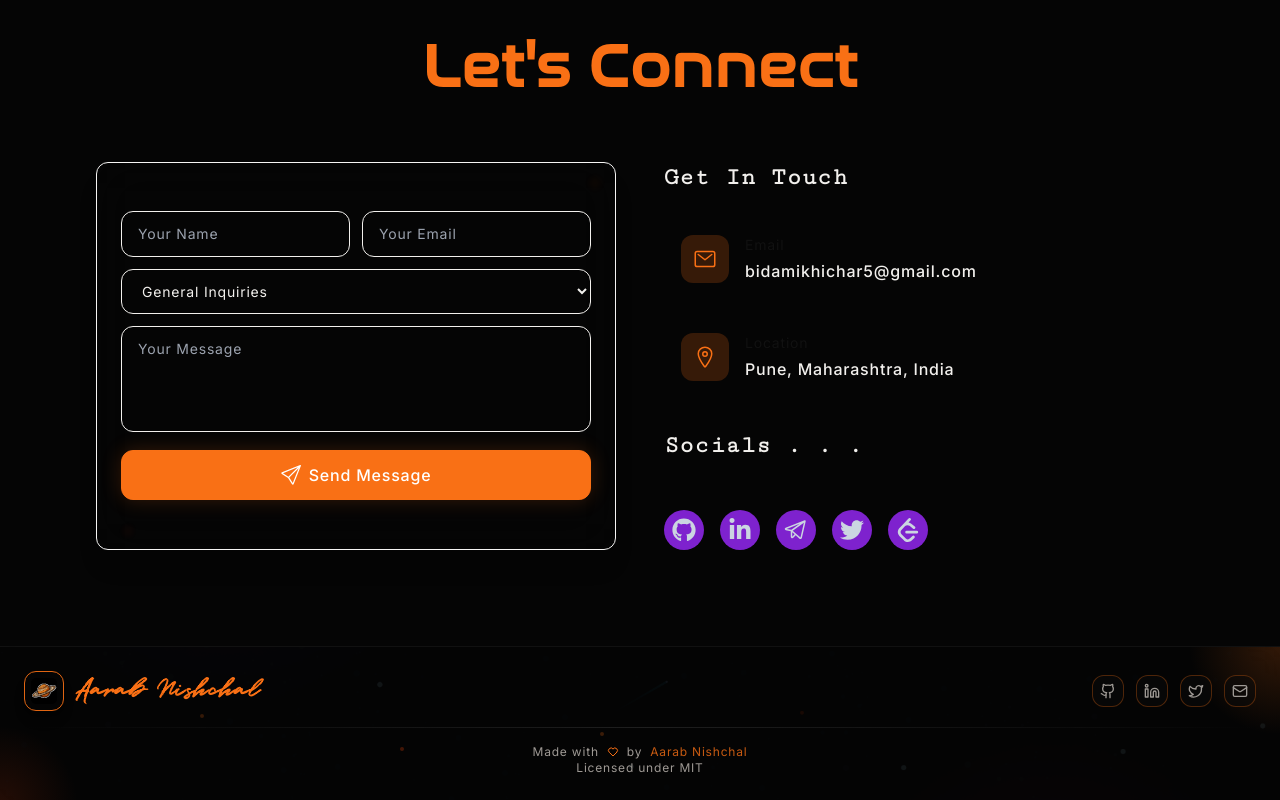
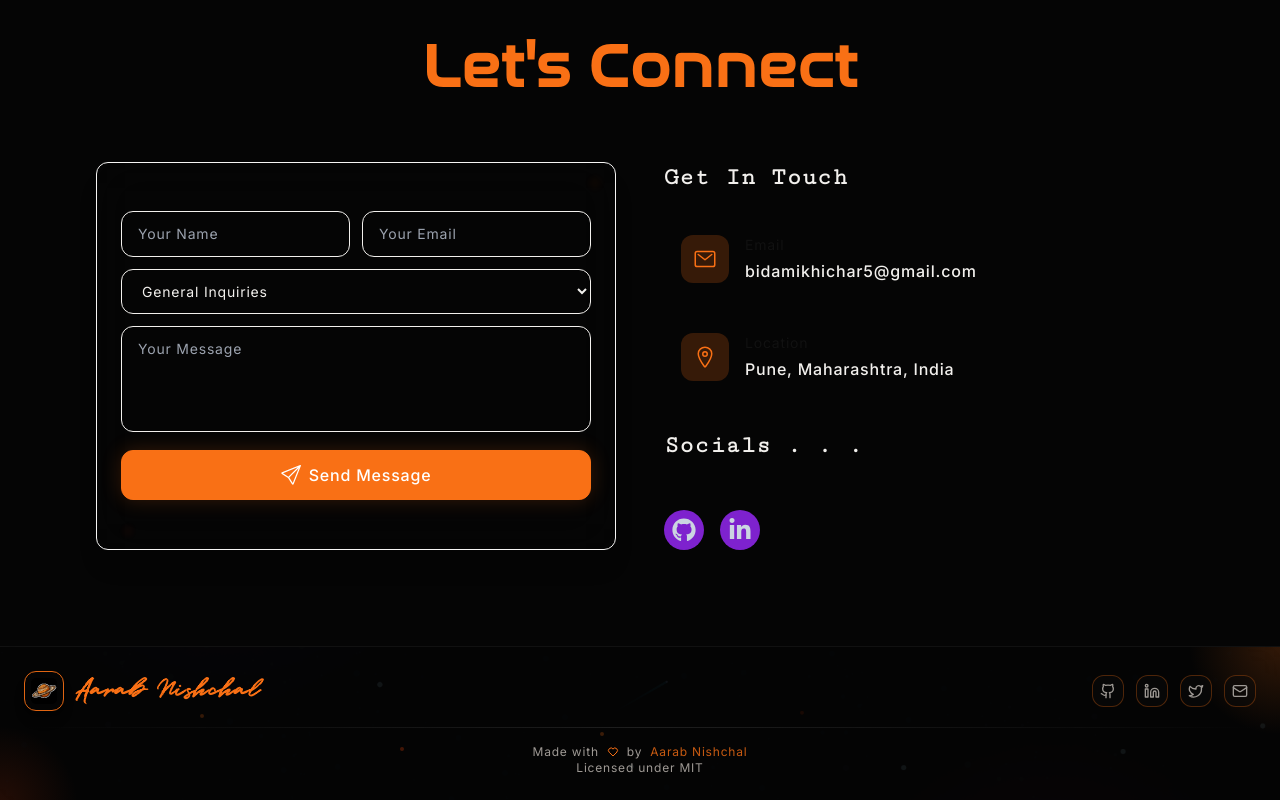
Before and after one commit to karishma-spec/Karishma-s-portfolio-v2, a Next.js app in the folder An/: page / in a window 1280 px wide. Shown: the part 3552-4352 px from the top of the page. Built offline with nearby package versions, Linux system fonts and the light colour scheme.

Commit message:
Refactor ContactSocials to include only GitHub and LinkedIn
Removed unused social media icons and updated the component to only include GitHub and LinkedIn.

```diff
--- a/An/src/components/Cards/ContactSocials.tsx
+++ b/An/src/components/Cards/ContactSocials.tsx
@@ -2,9 +2,7 @@ import Link from "next/link";
 import { IconType } from "react-icons";
 import { motion } from "motion/react";
 
-import { SiLeetcode } from "react-icons/si";
-import { PiTelegramLogo } from "react-icons/pi";
-import { FaGithub, FaLinkedinIn, FaTwitter } from "react-icons/fa6";
+import { FaGithub, FaLinkedinIn } from "react-icons/fa6";
 
 import { selfData } from "@/constant";
 
@@ -19,21 +17,6 @@ export const ContactSocials = () => {
       Icon: FaLinkedinIn,
       link: `https://www.linkedin.com/in/${selfData.socials_username.linkedin}`,
       initial: 10,
-    },
-    {
-      Icon: PiTelegramLogo,
-      link: `https://t.me/${selfData.socials_username.telegram}`,
-      initial: -10,
-    },
-    {
-      Icon: FaTwitter,
-      link: `https://twitter.com/${selfData.socials_username.twitter}`,
-      initial: 10,
-    },
-    {
-      Icon: SiLeetcode,
-      link: `https://leetcode.com/${selfData.socials_username.leetcode}`,
-      initial: -10,
     },
   ];
 
```
